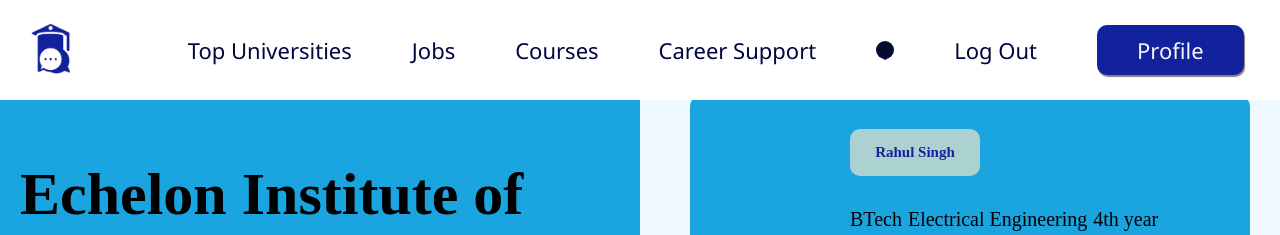
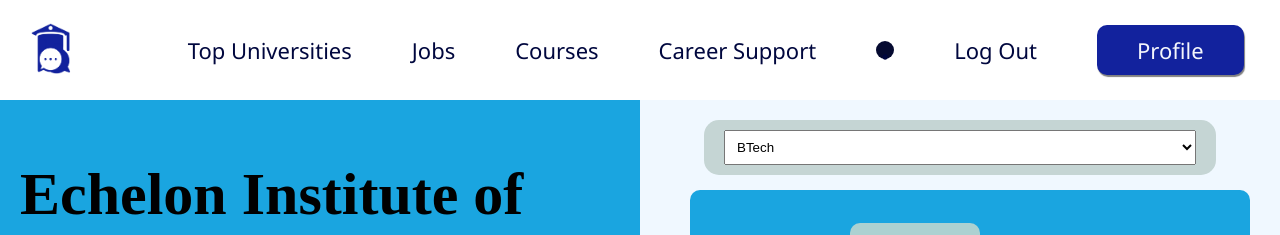
Before and after one commit to Counselllor/Counsellor-Web, a React (Vite) app: page /college/1 in a window 1280 px wide. Shown: the top 235 px of the page. Built offline with nearby package versions, Linux system fonts and the light colour scheme; a web font is replaced by a local one.

Commit message:
fix:Performance issues

```diff
--- a/src/components/CollegePage/CollegePage.css
+++ b/src/components/CollegePage/CollegePage.css
@@ -143,9 +143,8 @@
   border-radius: 15px;
   width: 40vw;
   margin-left: 5vw;
-  margin-top: 2vw;
+  margin-top: 120px;
   background-color: #c5d5d4;
-  color: white;
   padding: 10px 20px;
   font-size: 16px;
   border: none;
--- a/src/components/Login/Login.jsx
+++ b/src/components/Login/Login.jsx
@@ -2,7 +2,7 @@ import {
   signInWithEmailAndPassword,
   signInWithPopup
 } from "firebase/auth";
-import React, { useEffect, useState } from "react";
+import React, { useEffect, useState, useCallback} from "react";
 import { Link, useNavigate } from "react-router-dom";
 import meeting2 from "../../assets/meeting2.png";
 
@@ -27,8 +27,8 @@ export default function Login() {
     password: "",
   });
 
-  // Function for handelling inputs
-  const handleLoginInfo = usecallback((e)=>{
+  // Function for handling inputs
+  const handleLoginInfo = useCallback((e)=>{
     const {name, value} = e.target;
     setLoginInfo((prev)=>{
       return {...prev, [name]: value}
```
